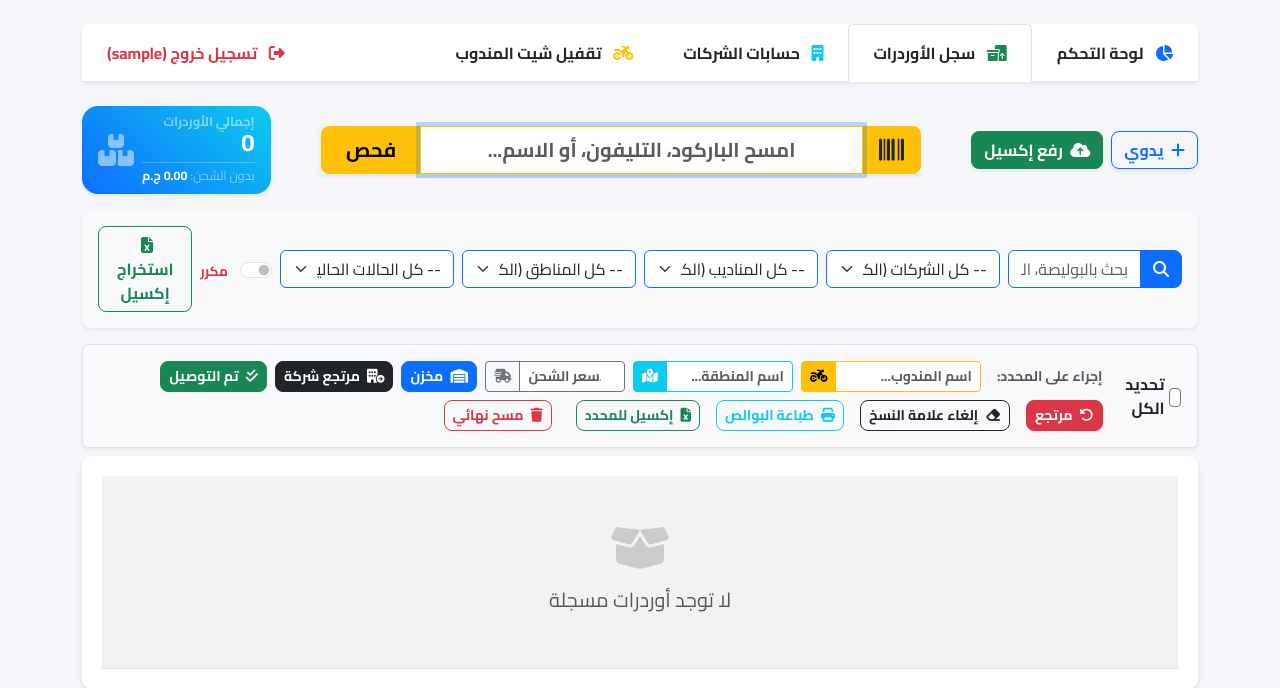
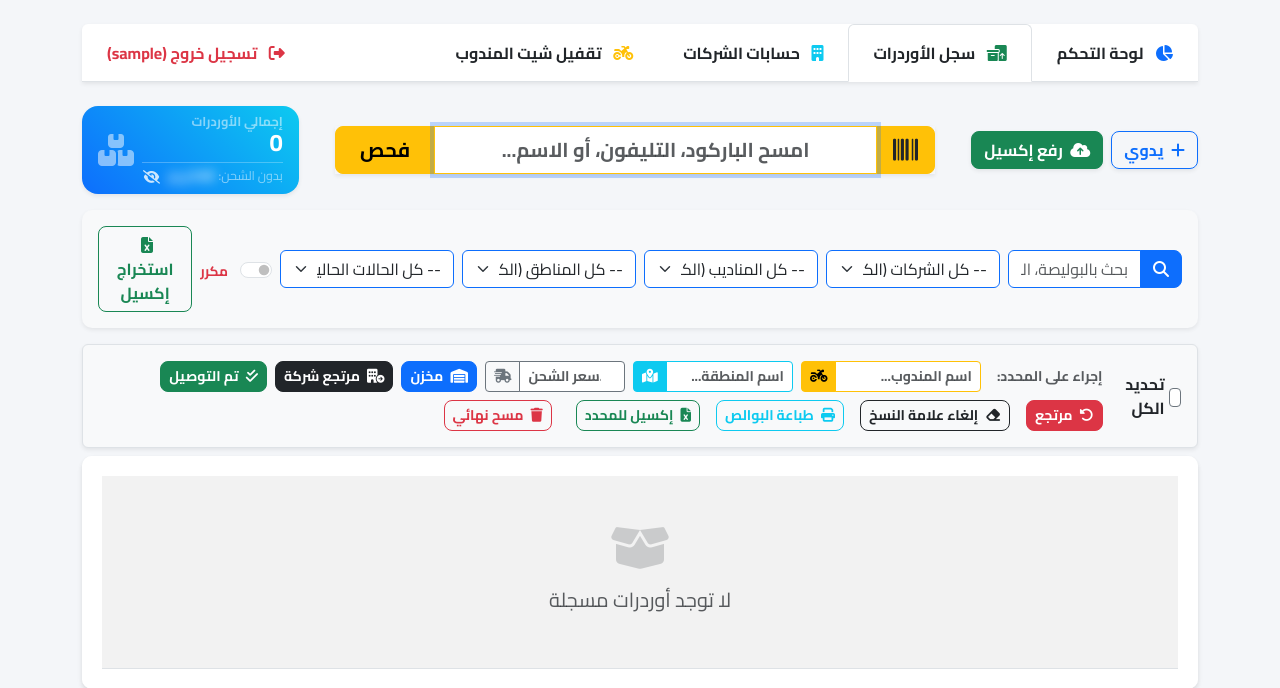
Before and after one commit to mostafa3sliaa/shipping-app, a Flask app: page /?tab=orders in a window 1280 px wide. Shown: the top 688 px of the page. Run offline with Flask 3, Linux system fonts and the light colour scheme; the visitor is signed in with stand-in values (Sample User, id 1); data that the repository does not hold is empty; some libraries are stand-ins or nearby versions.

Commit message:
feat: add eye toggle to blur/reveal net money amount in orders summary card

```diff
--- a/templates/base.html
+++ b/templates/base.html
@@ -45,6 +45,27 @@
             padding: 0.5em 0.8em;
             border-radius: 6px;
         }
+        .blurred-net-amount {
+            filter: blur(6px);
+            transition: filter 0.2s ease, opacity 0.2s ease;
+            user-select: none;
+            -webkit-user-select: none;
+            cursor: pointer;
+            display: inline-block;
+        }
+        .blurred-net-amount.revealed {
+            filter: none;
+            user-select: text;
+            -webkit-user-select: text;
+        }
+        .blurred-net-btn {
+            opacity: 0.8;
+            transition: opacity 0.2s, transform 0.1s;
+        }
+        .blurred-net-btn:hover {
+            opacity: 1;
+            transform: scale(1.15);
+        }
     </style>
 </head>
 <body>
--- a/templates/index.html
+++ b/templates/index.html
@@ -322,14 +322,19 @@
                 </form>
             </div>
 
-            <div class="card bg-primary text-white border-0 shadow-sm rounded-4 d-none d-lg-block" style="min-width: 175px; background: linear-gradient(45deg, #0d6efd, #0dcaf0);">
+            <div class="card bg-primary text-white border-0 shadow-sm rounded-4 d-none d-lg-block" style="min-width: 185px; background: linear-gradient(45deg, #0d6efd, #0dcaf0);">
                 <div class="card-body d-flex justify-content-between align-items-center py-2 px-3">
                     <div>
                         <h6 class="mb-0 fw-bold text-white-50" style="font-size: 0.8rem;">إجمالي الأوردرات</h6>
                         <h4 class="mb-0 fw-bold">{{ filtered_orders_count }}</h4>
-                        <div class="mt-1 pt-1 border-top border-white border-opacity-25" style="font-size: 0.78rem; white-space: nowrap;" title="إجمالي قيمة الأوردرات بدون مصاريف الشحن">
-                            <span class="text-white-50">بدون الشحن:</span>
-                            <span class="fw-bold text-white">{{ "{:,.2f}".format(filtered_net) }} ج.م</span>
+                        <div class="mt-1 pt-1 border-top border-white border-opacity-25 d-flex align-items-center justify-content-between gap-2" style="font-size: 0.78rem; white-space: nowrap;" title="إجمالي قيمة الأوردرات بدون مصاريف الشحن">
+                            <div class="d-flex align-items-center gap-1">
+                                <span class="text-white-50">بدون الشحن:</span>
+                                <span id="filteredNetValue" class="fw-bold text-white blurred-net-amount" onclick="toggleNetBlur()" title="اضغط للإظهار / الإخفاء">{{ "{:,.2f}".format(filtered_net) }} ج.م</span>
+                            </div>
+                            <button type="button" class="btn btn-link text-white p-0 text-decoration-none blurred-net-btn" onclick="toggleNetBlur()" title="إظهار / إخفاء المبلغ" style="line-height: 1;" aria-label="إظهار / إخفاء المبلغ">
+                                <i id="toggleNetEyeIcon" class="fa-solid fa-eye-slash" style="font-size: 0.85rem;"></i>
+                            </button>
                         </div>
                     </div>
                     <i class="fa-solid fa-boxes-stacked fa-2x text-white opacity-50 ms-2"></i>
@@ -1343,6 +1348,59 @@
     window.updateSelectAllState = updateSelectAllState;
     window.updateSelectedCount = updateSelectedCount;
 
+    // Toggle blur / pixelation on Net Amount
+    function toggleNetBlur() {
+        const netEl = document.getElementById('filteredNetValue');
+        const eyeIcon = document.getElementById('toggleNetEyeIcon');
+        if (!netEl) return;
+
+        const isCurrentlyRevealed = netEl.classList.contains('revealed');
+        if (isCurrentlyRevealed) {
+            netEl.classList.remove('revealed');
+            if (eyeIcon) {
+                eyeIcon.classList.remove('fa-eye');
+                eyeIcon.classList.add('fa-eye-slash');
+                if (eyeIcon.parentElement) eyeIcon.parentElement.setAttribute('title', 'إظهار المبلغ');
+            }
+            sessionStorage.setItem('net_amount_revealed', 'false');
+        } else {
+            netEl.classList.add('revealed');
+            if (eyeIcon) {
+                eyeIcon.classList.remove('fa-eye-slash');
+                eyeIcon.classList.add('fa-eye');
+                if (eyeIcon.parentElement) eyeIcon.parentElement.setAttribute('title', 'إخفاء المبلغ');
+            }
+            sessionStorage.setItem('net_amount_revealed', 'true');
+        }
+    }
+
+    function initNetBlur() {
+        const netEl = document.getElementById('filteredNetValue');
+        const eyeIcon = document.getElementById('toggleNetEyeIcon');
+        if (!netEl) return;
+
+        const isRevealed = sessionStorage.getItem('net_amount_revealed') === 'true';
+        if (isRevealed) {
+            netEl.classList.add('revealed');
+            if (eyeIcon) {
+                eyeIcon.classList.remove('fa-eye-slash');
+                eyeIcon.classList.add('fa-eye');
+                if (eyeIcon.parentElement) eyeIcon.parentElement.setAttribute('title', 'إخفاء المبلغ');
+            }
+        } else {
+            netEl.classList.remove('revealed');
+            if (eyeIcon) {
+                eyeIcon.classList.remove('fa-eye');
+                eyeIcon.classList.add('fa-eye-slash');
+                if (eyeIcon.parentElement) eyeIcon.parentElement.setAttribute('title', 'إظهار المبلغ');
+            }
+        }
+    }
+
+    window.toggleNetBlur = toggleNetBlur;
+    window.initNetBlur = initNetBlur;
+    initNetBlur();
+
     if (!window._selectAllListenerAttached) {
         window._selectAllListenerAttached = true;
         document.addEventListener('change', function(e) {
@@ -1991,6 +2049,9 @@
     // Also run when Turbo injects new HTML
     document.addEventListener('turbo:load', function() {
         setTimeout(initInfiniteScroll, 100);
+        if (typeof window.initNetBlur === 'function') {
+            window.initNetBlur();
+        }
     });
 })();
 </script>
```
